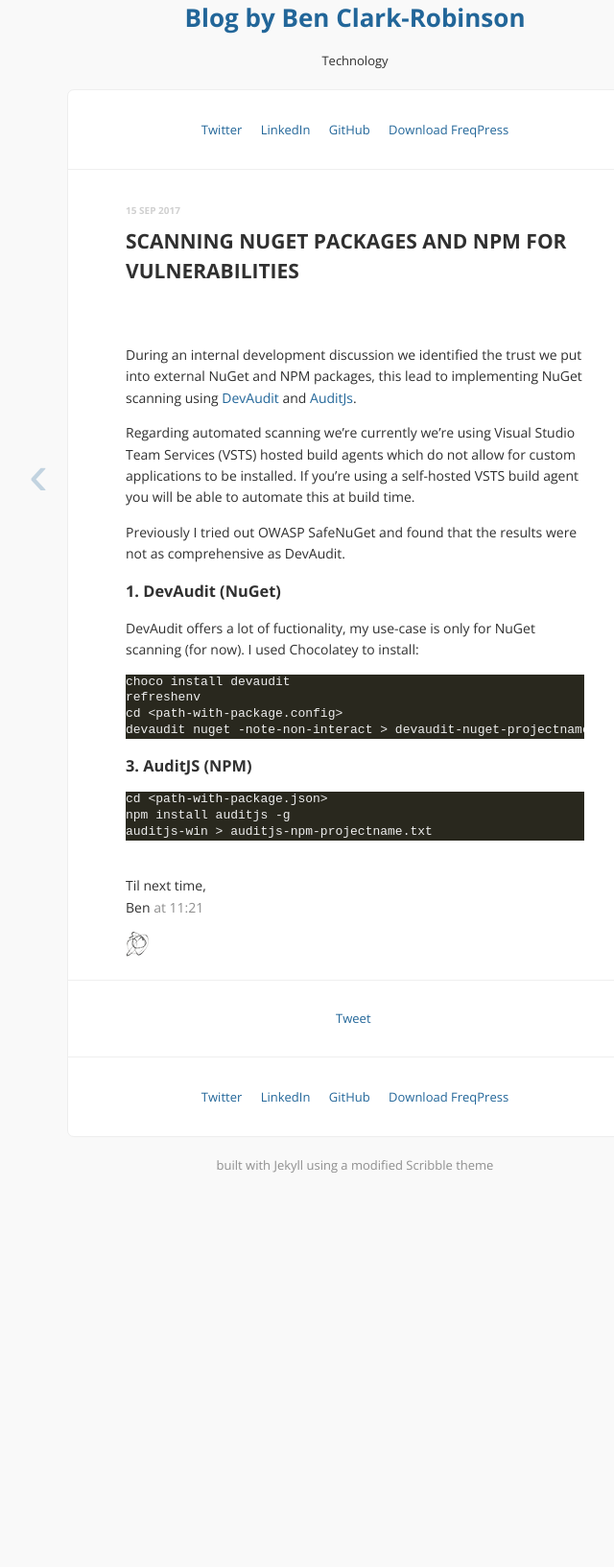
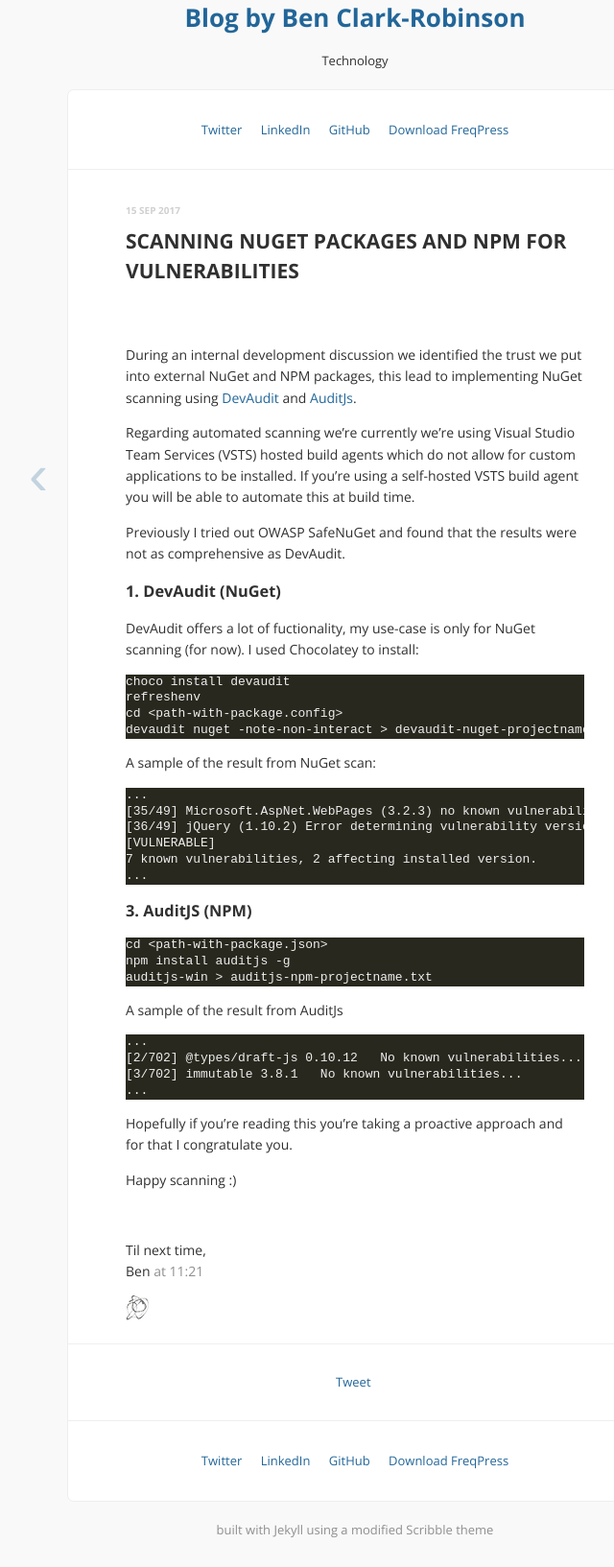
Before and after one commit to Mozketo/mozketo.github.io, a Jekyll site: the page built from _posts/2017-09-15-scanning-nuget-packages-for-vulnerabilities.md, in a window 1280 px wide. Shown: the whole page at 96% size, without its empty margins (270-910 px from the left). Built offline with Jekyll 4.4.1, drawn with Linux system fonts in a browser that asks for light colours; comment, search, counter and statistics services are not loaded; before the commit the page ends 1254 px from its top, so only the background shows below that.

Commit message:
Adding sample results

````diff
--- a/_posts/2017-09-15-scanning-nuget-packages-for-vulnerabilities.md
+++ b/_posts/2017-09-15-scanning-nuget-packages-for-vulnerabilities.md
@@ -24,6 +24,17 @@ cd <path-with-package.config>
 devaudit nuget -note-non-interact > devaudit-nuget-projectname.txt
 ```
 
+A sample of the result from NuGet scan:
+
+```
+...
+[35/49] Microsoft.AspNet.WebPages (3.2.3) no known vulnerabilities.
+[36/49] jQuery (1.10.2) Error determining vulnerability version range (>=1.4.0 <=1.11.3) | (>=1.12.4 <3.0.0-beta1) in package version range 1.10.2: Parsing failure: unexpected '('; expected <= or >= or < or > or = or ~ or digit (Line 1, Column 1); recently consumed: .
+[VULNERABLE]
+7 known vulnerabilities, 2 affecting installed version.
+...
+```
+
 ### 3. AuditJS (NPM)
 
 ```
@@ -31,3 +42,16 @@ cd <path-with-package.json>
 npm install auditjs -g
 auditjs-win > auditjs-npm-projectname.txt
 ```
+
+A sample of the result from AuditJs
+
+```
+...
+[2/702] @types/draft-js 0.10.12   No known vulnerabilities...
+[3/702] immutable 3.8.1   No known vulnerabilities...
+...
+```
+
+Hopefully if you're reading this you're taking a proactive approach and for that I congratulate you.
+
+Happy scanning :)
````
